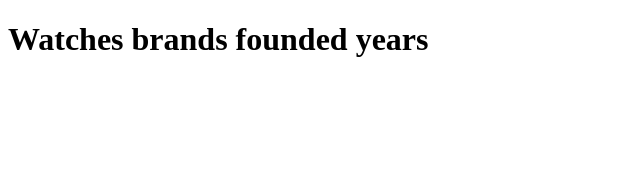
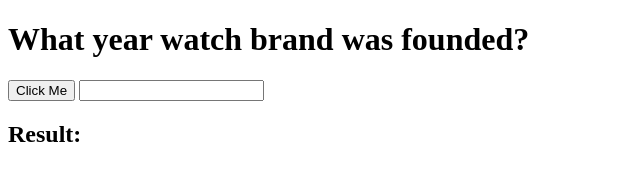
Before and after one commit to mjciesla/watches-founded-year-api, a website: page index.html in a window 1280 px wide. Shown: the whole page, without its empty margins (0-640 px from the left). Drawn offline with Linux system fonts and the light colour scheme.

Commit message:
main js and html added

```diff
--- a/index.html
+++ b/index.html
@@ -7,7 +7,11 @@
     <title>Watches brands founded years API</title>
 </head>
 <body>
-    <h1> Watches brands founded years</h1>
+    <h1> What year watch brand was founded?</h1>
+    <button>Click Me</button>
+    <input type="text">
+    <h2>Result: </h2>
+    <script src='js/main.js'></script>
 
 </body>
 </html>
```
